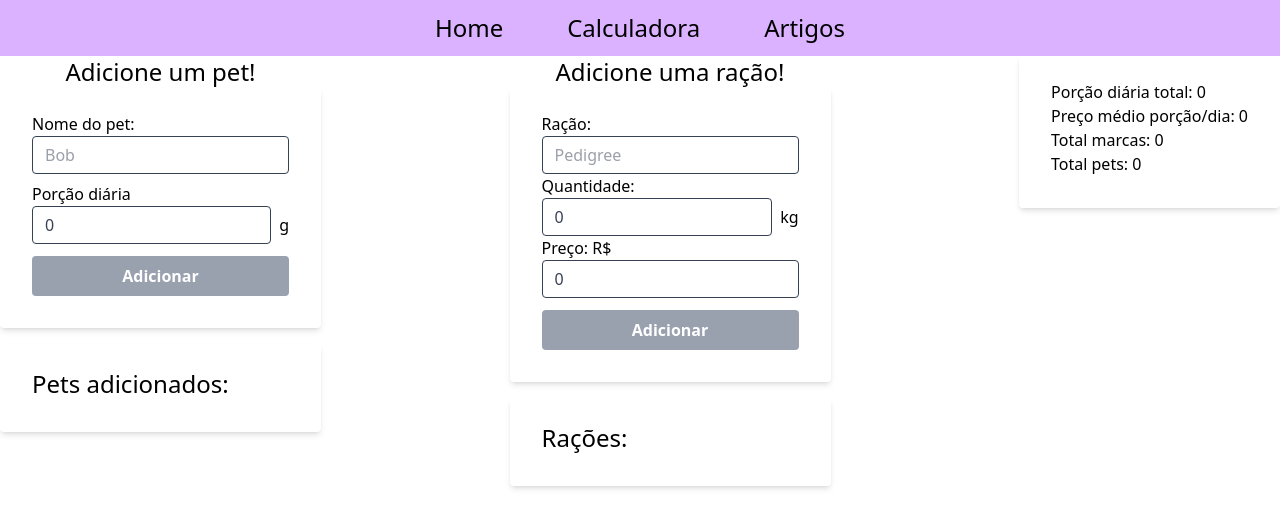
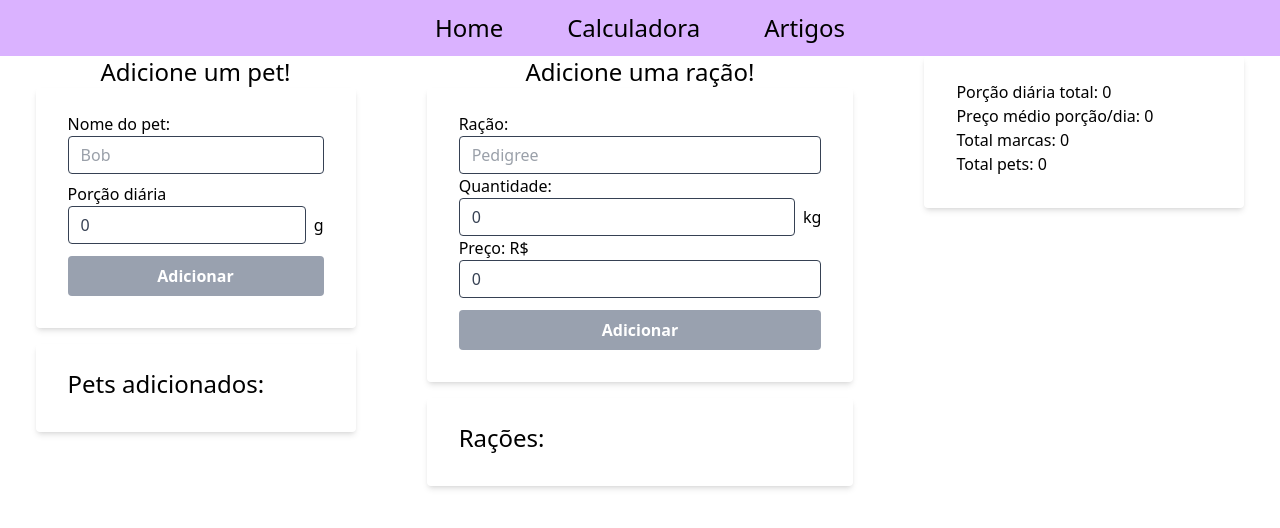
Before and after one commit to larifar/calculadora-racao, an Angular app: page / in a window 1280 px wide. Shown: the top 528 px of the page. Built offline with nearby package versions, Linux system fonts and the light colour scheme.

Commit message:
create func to delete racao and pet

```diff
--- a/src/app/app.component.html
+++ b/src/app/app.component.html
@@ -1,23 +1,23 @@
 <div class="conteiner">
   <app-nav-bar></app-nav-bar>
-  <div class="flex w-full justify-between">
-    <div class="max-w-1/3">
+  <div class="flex w-full justify-between lg:justify-around flex-wrap">
+    <div class="lg:basis-1/4 w-full">
       <h1 class="text-2xl text-center">Adicione um pet!</h1>
       <app-pet-component (petCreated)="addPet($event)"></app-pet-component>
       <div class="shadow-md rounded px-8 pt-6 pb-8 mb-4">
         <h1 class="text-2xl">Pets adicionados:</h1>
-        <app-pet-name *ngFor="let pet of pets" [name]="pet.name" [portion]="pet.portion"></app-pet-name>
+        <app-pet-name (excluir)="excluirPet($event)" *ngFor="let pet of pets; let i = index" [name]="pet.name" [portion]="pet.portion" [index]="i"></app-pet-name>
       </div>
     </div>
-    <div class="max-w-1/2">
+    <div class="lg:basis-1/3 w-full">
       <h1 class="text-2xl text-center">Adicione uma ração!</h1>
       <app-form-racao (racaoCreated)="addRacao($event)"></app-form-racao>
       <div class="shadow-md rounded px-8 pt-6 pb-8 mb-4">
         <h1 class="text-2xl">Rações:</h1>
-        <app-racao-component *ngFor="let racao of racoes" [name]="racao.name" [quantity]="racao.quantity" [price]="racao.price" [beneficio]="racao.beneficio" [duracao]="racao.duration" [pricePortion]="racao.portionPrice"></app-racao-component>
+        <app-racao-component (excluir)="excluirRacao($event)" *ngFor="let racao of racoes; let i = index" [name]="racao.name" [quantity]="racao.quantity" [price]="racao.price" [beneficio]="racao.beneficio" [duracao]="racao.duration" [pricePortion]="racao.portionPrice" [index]="i"></app-racao-component>
       </div>
     </div>
-    <div class="max-w-1/3">
+    <div class="lg:basis-1/4 w-full">
       <app-data-compononet [marcasTotal]="calculateTotalMarcas()" [petsTotal]="calculateTotalPets()" [porcaoTotal]="calculatePortionTotal()" [porcaoDiaMedia]="calculatePorcaoMedia()"></app-data-compononet>
     </div>
   </div>
--- a/src/app/app.component.ts
+++ b/src/app/app.component.ts
@@ -93,7 +93,14 @@ export class AppComponent {
         longest.beneficio = "dura+"
       }
     }
+  }
 
+  excluirPet(index: number){
+    this.pets.splice(index,1);
+  }
+
+  excluirRacao(index: number){
+    this.racoes.splice(index,1);
   }
 
 }
--- a/src/app/components/pet-name/pet-name.component.html
+++ b/src/app/components/pet-name/pet-name.component.html
@@ -1,4 +1,7 @@
-<div class="w-full shadow-md rounded px-8 pt-6 pb-8 mb-4">
-  <p class="text-xl break-words whitespace-normal">Nome: {{ name }}</p>
-  <p class="text-xl">Porção: {{ portion }}g</p>
+<div class="w-full justify-between flex shadow-md rounded px-8 pt-6 pb-8 mb-4">
+  <div class="flex flex-col">
+    <p class="text-xl break-words whitespace-normal">Nome: {{ name }}</p>
+    <p class="text-xl">Porção: {{ portion }}g</p>
+  </div>
+  <button (click)="excluir.emit(index)" class="text-red-500 ml-auto">X</button>
 </div>
--- a/src/app/components/pet-name/pet-name.component.ts
+++ b/src/app/components/pet-name/pet-name.component.ts
@@ -1,4 +1,4 @@
-import { Component, Input } from '@angular/core';
+import { Component, Input, EventEmitter, Output } from '@angular/core';
 
 @Component({
   selector: 'app-pet-name',
@@ -8,6 +8,9 @@ import { Component, Input } from '@angular/core';
   styleUrl: './pet-name.component.css'
 })
 export class PetNameComponent {
+@Output() excluir = new EventEmitter<number>();
+
+  @Input() index!: number;
   @Input() name : String ="";
   @Input() portion : number = 0;
 
--- a/src/app/components/racao-component/racao-component.component.html
+++ b/src/app/components/racao-component/racao-component.component.html
@@ -5,6 +5,7 @@
     <p class="text-lg"><b>Preço:</b>R${{price}}</p>
   </div>
   <div class="flex flex-col justify-between">
+    <button class="ml-auto text-red-500" (click)="excluir.emit(index)">X</button>
     <div>
       <p class="text-lg"><b>Duração:</b> {{duracao}} dias</p>
       <p class="text-lg"><b>Preço porção:</b>R$ {{pricePortion}}</p>
--- a/src/app/components/racao-component/racao-component.component.ts
+++ b/src/app/components/racao-component/racao-component.component.ts
@@ -1,5 +1,5 @@
 import { NgIf } from '@angular/common';
-import { Component, Input } from '@angular/core';
+import { Component, EventEmitter, Input, Output } from '@angular/core';
 
 @Component({
   selector: 'app-racao-component',
@@ -9,6 +9,9 @@ import { Component, Input } from '@angular/core';
   styleUrl: './racao-component.component.css'
 })
 export class RacaoComponentComponent {
+@Output() excluir = new EventEmitter<number>()
+
+  @Input() index!: number;
   @Input() name : String ="";
   @Input() price: number =0;
   @Input() quantity: number=0;
```
